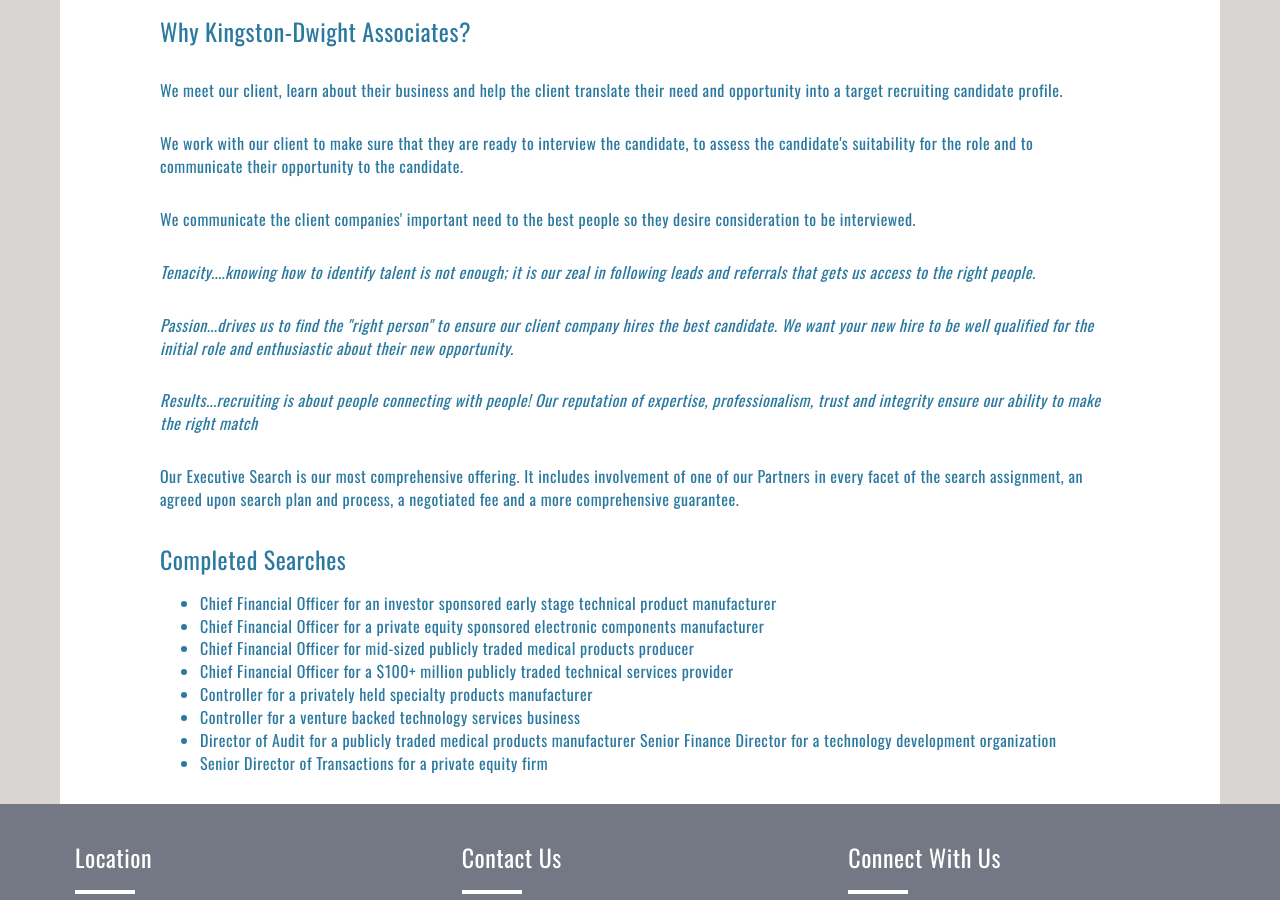
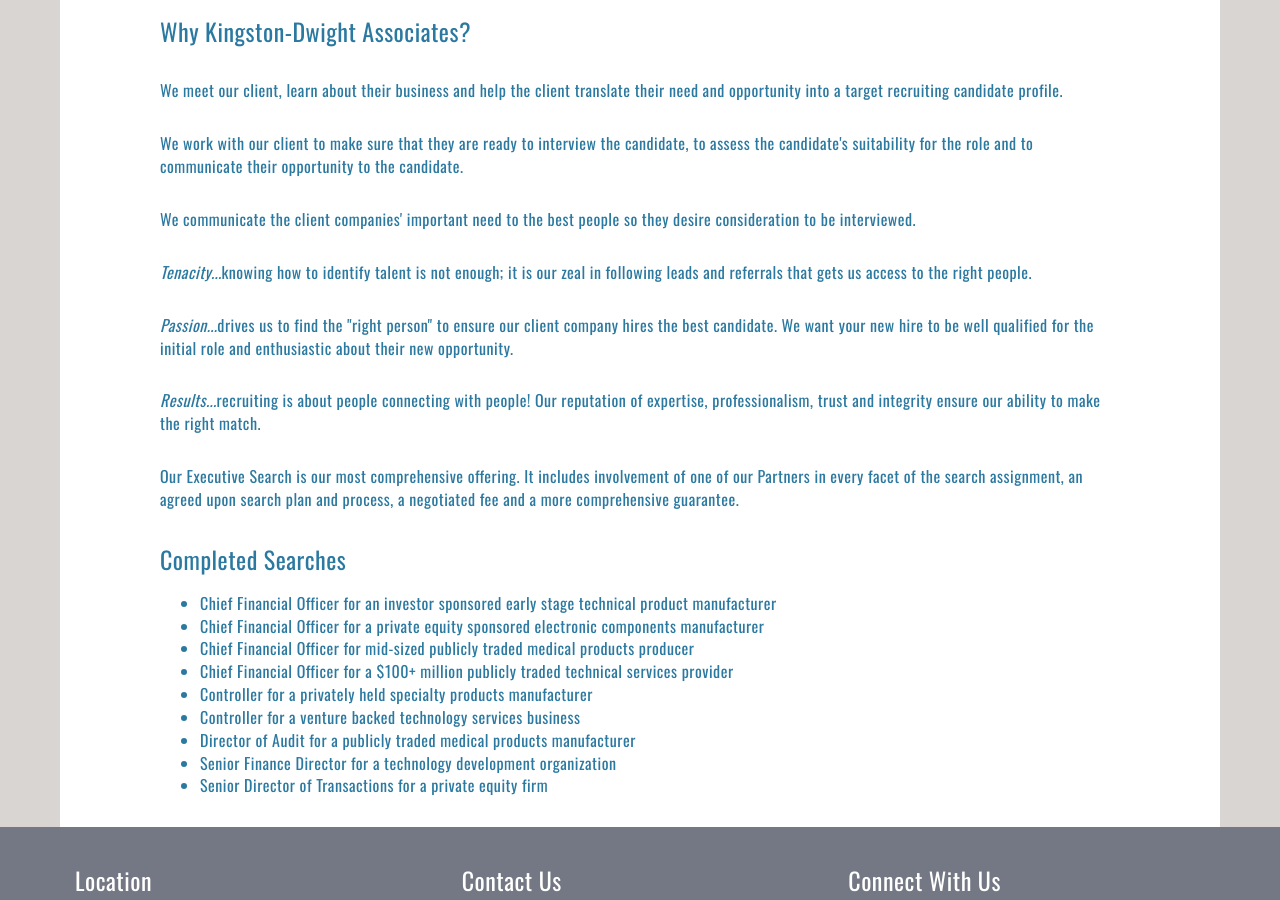
Before and after one commit to muigaiunaka/kingstondwight, a Jekyll site: the page built from retained-search.html, in a window 1280 px wide and 900 px high, scrolled down 421 px. Built offline with Jekyll 4.4.1, drawn with Linux system fonts in a browser that asks for light colours; nearby versions of some CDN libraries; some web fonts are replaced; a script that is not in the unit is left out.

```diff
--- a/retained-search.html
+++ b/retained-search.html
@@ -14,11 +14,11 @@ permalink: "/retained-search/"
 
 <p>We communicate the client companies' important need to the best people so they desire consideration to be interviewed.</p>
 
-<p><i>Tenacity....knowing how to identify talent is not enough; it is our zeal in following leads and referrals that gets us access to the right people.</i></p>
+<p><i>Tenacity...</i>knowing how to identify talent is not enough; it is our zeal in following leads and referrals that gets us access to the right people.</p>
 
-<p><i>Passion...drives us to find the "right person" to ensure our client company hires the best candidate. We want your new hire to be well qualified for the initial role and enthusiastic about their new opportunity.</i></p>
+<p><i>Passion...</i>drives us to find the "right person" to ensure our client company hires the best candidate. We want your new hire to be well qualified for the initial role and enthusiastic about their new opportunity.</p>
 
-<p><i>Results...recruiting is about people connecting with people! Our reputation of expertise, professionalism, trust and integrity ensure our ability to make the right match</i></p>
+<p><i>Results...</i>recruiting is about people connecting with people! Our reputation of expertise, professionalism, trust and integrity ensure our ability to make the right match.</p>
 
 
 <p>Our Executive Search is our most comprehensive offering. It includes involvement of one of our Partners in every facet of the search assignment, an agreed upon search plan and process, a negotiated fee and a more comprehensive guarantee.</p>
@@ -31,6 +31,6 @@ permalink: "/retained-search/"
     <li>Chief Financial Officer for a $100+ million publicly traded technical services provider</li>
     <li>Controller for a privately held specialty products manufacturer</li>
     <li>Controller for a venture backed technology services business</li>
-    <li>Director of Audit for a publicly traded medical products manufacturer Senior Finance Director for a technology development organization</li>
+    <li>Director of Audit for a publicly traded medical products manufacturer&nbsp;</li><li>Senior Finance Director for a technology development organization</li>
     <li>Senior Director of Transactions for a private equity firm</li>
 </ul>
```
